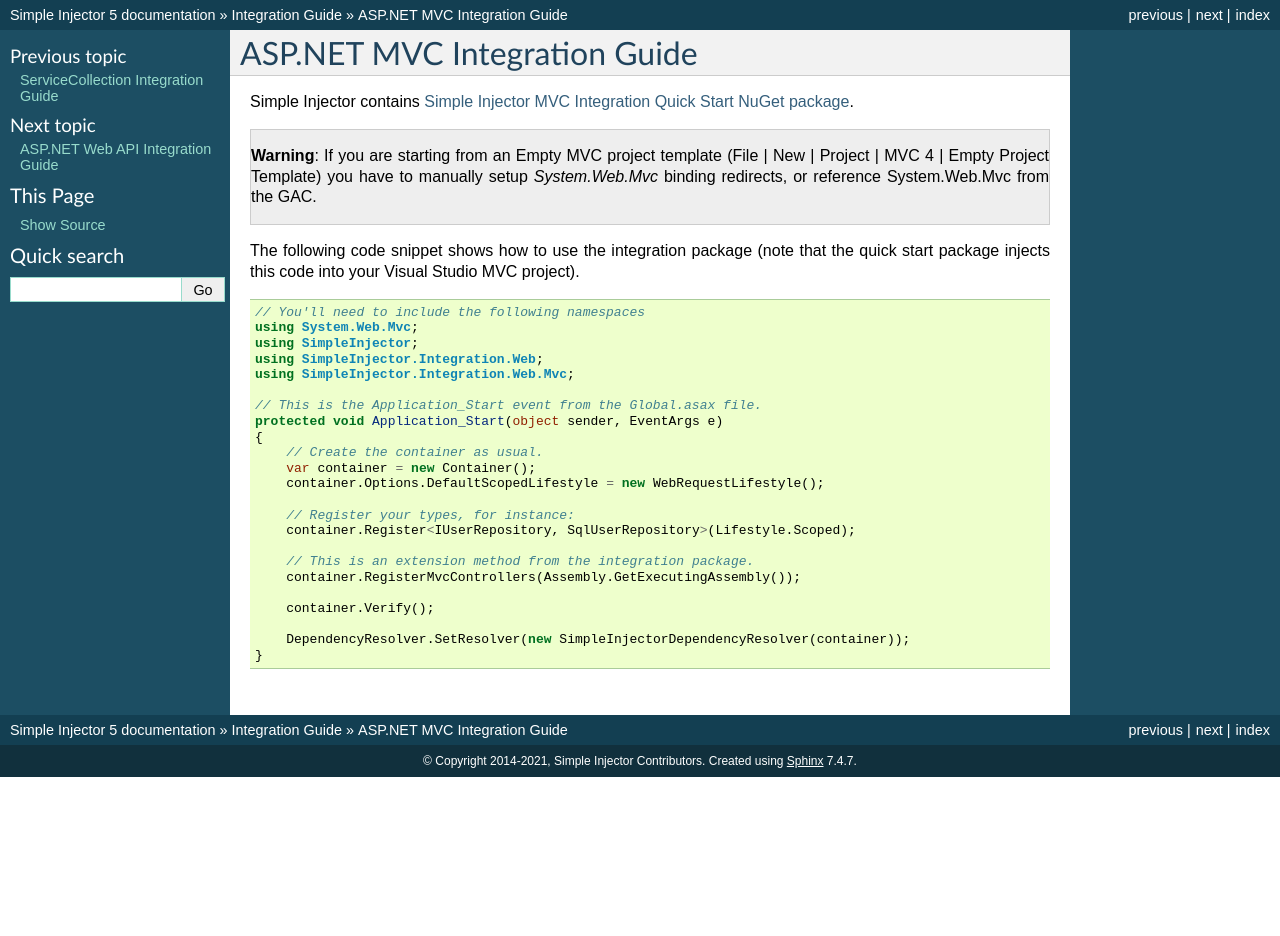
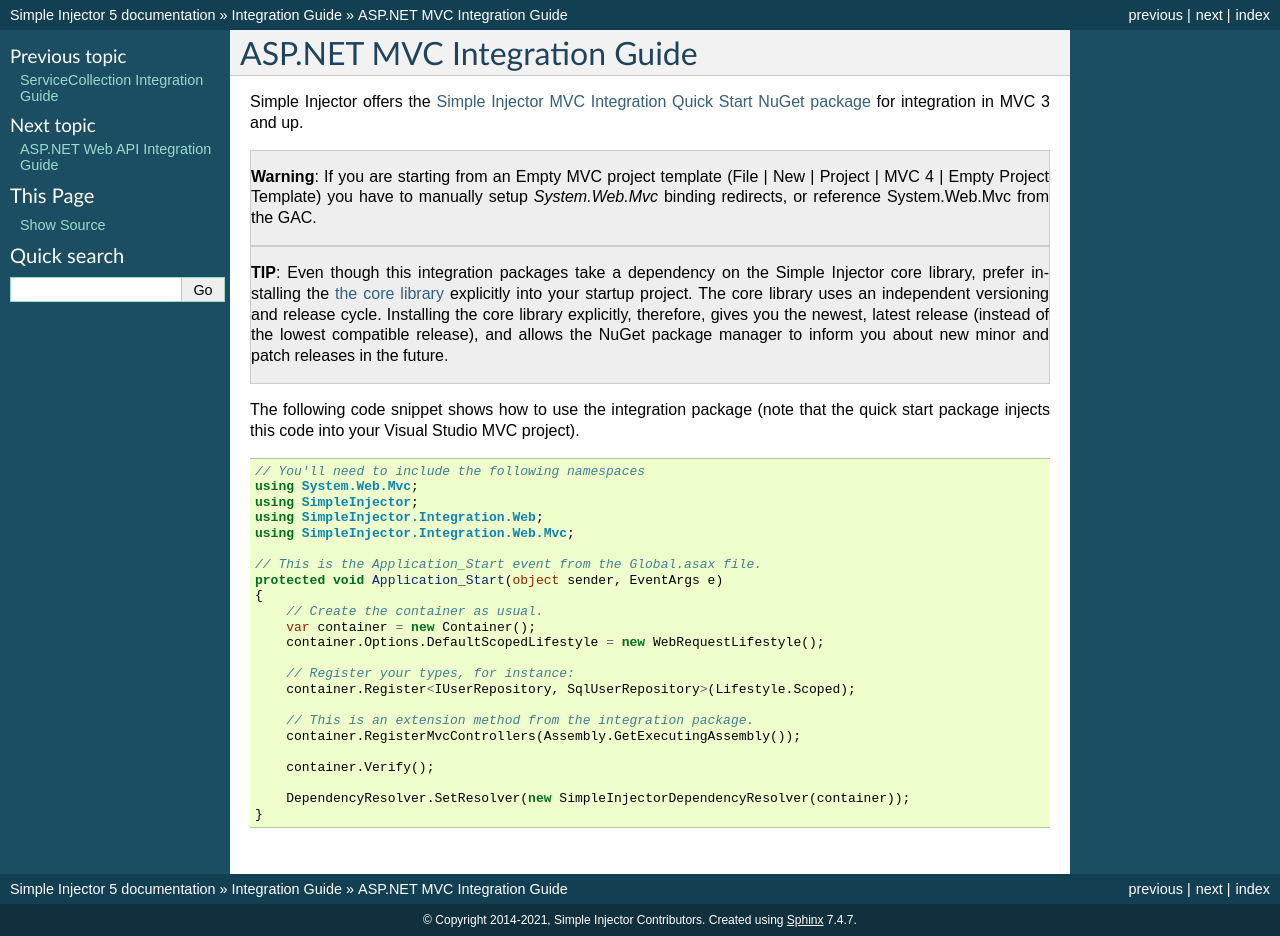
Before and after one commit to simpleinjector/Documentation, a Sphinx documentation site: the page built from source/mvcintegration.rst, in a window 1280 px wide. Built offline with Sphinx 7.4.7, drawn with Linux system fonts in a browser that asks for light colours; before the commit the page ends 900 px from its top, so only the background shows below that.

Commit message:
Text added to the integration guides to advise the user to also install the core library explicitly.

```diff
--- a/source/generichostintegration.rst
+++ b/source/generichostintegration.rst
@@ -3,6 +3,10 @@
 ===================================
 
 Simple Injector offers the `Simple Injector Generic Host Integration NuGet package <https://www.nuget.org/packages/SimpleInjector.Integration.GenericHost>`_ for integration with .NET Core 2.1 Generic Host applications.
+
+.. container:: Note
+
+    **TIP**: Even though this integration packages take a dependency on the Simple Injector core library, prefer installing the `the core library <https://nuget.org/packages/SimpleInjector>`_ explicitly into your startup project. The core library uses an independent versioning and release cycle. Installing the core library explicitly, therefore, gives you the newest, latest release (instead of the lowest compatible release), and allows the NuGet package manager to inform you about new minor and patch releases in the future.
 
 The following code snippet shows how to use the integration package to apply Simple Injector to your Console application's `Main` method:
 
--- a/source/mvcintegration.rst
+++ b/source/mvcintegration.rst
@@ -2,11 +2,15 @@
 ASP.NET MVC Integration Guide
 =============================
 
-Simple Injector contains `Simple Injector MVC Integration Quick Start NuGet package <https://nuget.org/packages/SimpleInjector.MVC3>`_.
+Simple Injector offers the `Simple Injector MVC Integration Quick Start NuGet package <https://nuget.org/packages/SimpleInjector.MVC3>`_ for integration in MVC 3 and up.
 
 .. container:: Note
 
     **Warning**: If you are starting from an Empty MVC project template (File | New | Project | MVC 4 | Empty Project Template) you have to manually setup *System.Web.Mvc* binding redirects, or reference System.Web.Mvc from the GAC.
+
+.. container:: Note
+
+    **TIP**: Even though this integration packages take a dependency on the Simple Injector core library, prefer installing the `the core library <https://nuget.org/packages/SimpleInjector>`_ explicitly into your startup project. The core library uses an independent versioning and release cycle. Installing the core library explicitly, therefore, gives you the newest, latest release (instead of the lowest compatible release), and allows the NuGet package manager to inform you about new minor and patch releases in the future.
 
 The following code snippet shows how to use the integration package (note that the quick start package injects this code into your Visual Studio MVC project).
 
--- a/source/servicecollectionintegration.rst
+++ b/source/servicecollectionintegration.rst
@@ -11,6 +11,10 @@ In some cases, however, framework and third-party components are tightly coupled
     **NOTE**: Please note that when integrating Simple Injector, you do **not** replace .NET's built-in container, as advised by `the Microsoft documentation <https://docs.microsoft.com/en-us/aspnet/core/fundamentals/dependency-injection#replacing-the-default-services-container>`_. The practice with Simple Injector is to use Simple Injector to build up object graphs of your *application components* and let the built-in container build framework and third-party components. To understand the rationale around this, please read `this article <https://simpleinjector.org/blog/2016/06/whats-wrong-with-the-asp-net-core-di-abstraction/>`_.
 
 To combat this unfortunate tight coupling of framework and third-party components, Simple Injector introduces the `Simple Injector ServiceCollection integration package <https://www.nuget.org/packages/SimpleInjector.Integration.ServiceCollection>`_. It allows you to register your application components in Simple Injector, while keeping the necessary framework and third-party components configured in Microsoft's `ServiceCollection`, while allowing Simple Injector to inject those framework components into your application components by requesting them from the built-in configuration system on your behalf.
+
+.. container:: Note
+
+    **TIP**: Even though this integration packages take a dependency on the Simple Injector core library, prefer installing the `the core library <https://nuget.org/packages/SimpleInjector>`_ explicitly into your startup project. The core library uses an independent versioning and release cycle. Installing the core library explicitly, therefore, gives you the newest, latest release (instead of the lowest compatible release), and allows the NuGet package manager to inform you about new minor and patch releases in the future.
 
 .. container:: Note
 
--- a/source/wcfintegration.rst
+++ b/source/wcfintegration.rst
@@ -3,6 +3,10 @@ WCF Integration Guide
 =====================
 
 The `Simple Injector WCF Integration NuGet Package <https://nuget.org/packages/SimpleInjector.Integration.Wcf>`_ allows WCF services to be resolved by the container, which enables constructor injection.
+
+.. container:: Note
+
+    **TIP**: Even though this integration packages take a dependency on the Simple Injector core library, prefer installing the `the core library <https://nuget.org/packages/SimpleInjector>`_ explicitly into your startup project. The core library uses an independent versioning and release cycle. Installing the core library explicitly, therefore, gives you the newest, latest release (instead of the lowest compatible release), and allows the NuGet package manager to inform you about new minor and patch releases in the future.
 
 After installing this NuGet package, it must be initialized in the start-up path of the application by calling the **SimpleInjectorServiceHostFactory.SetContainer** method:
 
--- a/source/webapiintegration.rst
+++ b/source/webapiintegration.rst
@@ -2,7 +2,11 @@
 ASP.NET Web API Integration Guide
 =================================
 
-Simple Injector contains `Simple Injector ASP.NET Web API Integration Quick Start NuGet package for IIS-hosted applications <https://www.nuget.org/packages/SimpleInjector.Integration.WebApi.WebHost.QuickStart>`_. If you're not using NuGet, you must include the **SimpleInjector.Integration.WebApi.dll** in your Web API application, which is part of the standard download on Github.
+Simple Injector offers the `Simple Injector ASP.NET Web API Integration Quick Start NuGet package for IIS-hosted applications <https://www.nuget.org/packages/SimpleInjector.Integration.WebApi.WebHost.QuickStart>`_.
+
+.. container:: Note
+
+    **TIP**: Even though this integration packages take a dependency on the Simple Injector core library, prefer installing the `the core library <https://nuget.org/packages/SimpleInjector>`_ explicitly into your startup project. The core library uses an independent versioning and release cycle. Installing the core library explicitly, therefore, gives you the newest, latest release (instead of the lowest compatible release), and allows the NuGet package manager to inform you about new minor and patch releases in the future.
 
 .. _Web-API-basic-setup:
 
```
Also changed, not shown: source/aspnetintegration.rst (+6 -1 lines).
